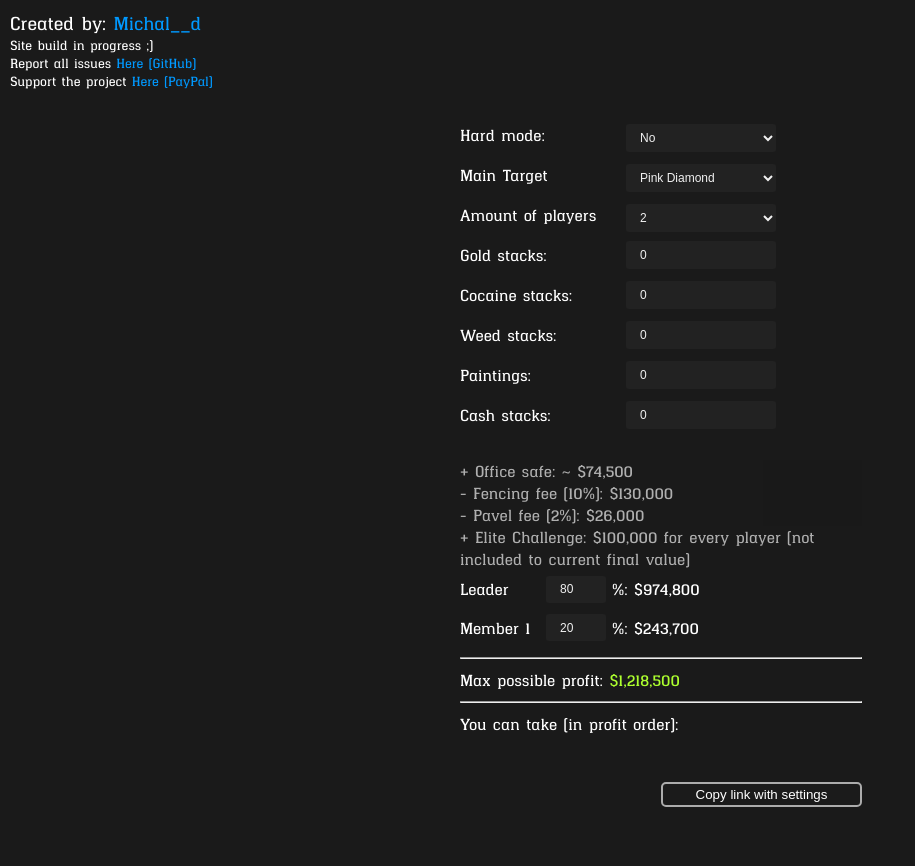
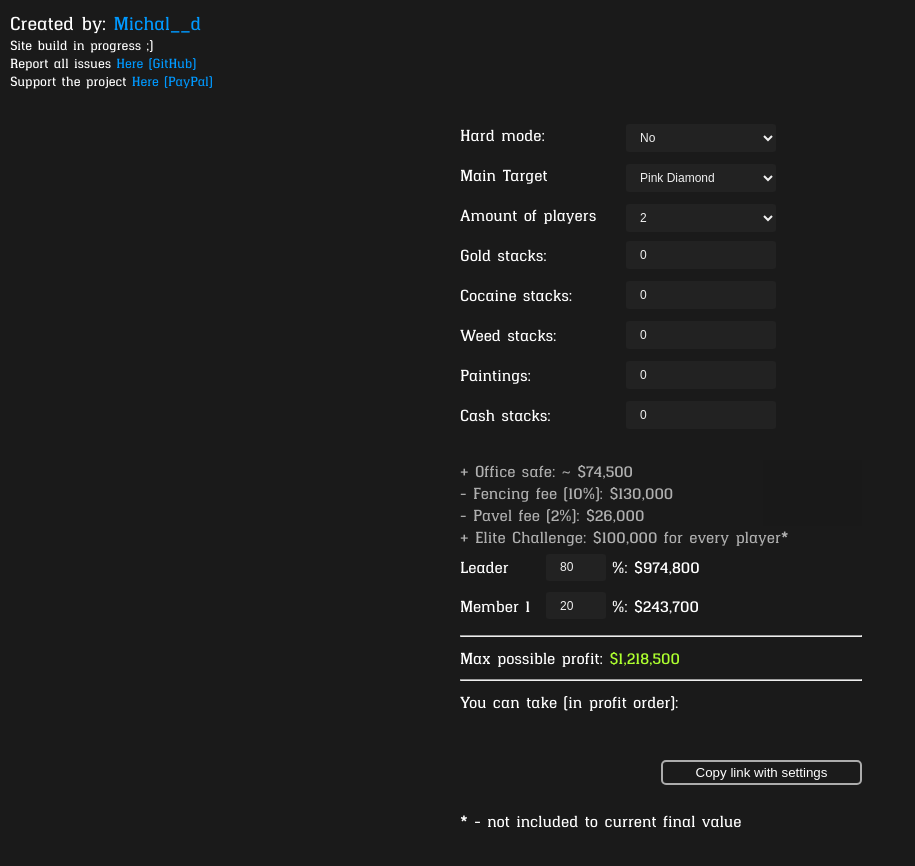
Before and after one commit to MichalD96/Perico-heist-goods-counter, a plain HTML site: page index.html in a window 1280 px wide. Shown: the whole page, without its empty margins (0-915 px from the left). Before the commit the page ends 832 px from the top, so only its background shows below. Drawn offline with Linux system fonts and the light colour scheme.

Commit message:
Add note about elite challenge

```diff
--- a/css/style.css
+++ b/css/style.css
@@ -225,3 +225,7 @@ input[type="number"] {
 .dimmed {
   opacity: .65;
 }
+
+.properties {
+  margin: 25px 0;
+}
--- a/index.html
+++ b/index.html
@@ -94,7 +94,7 @@
     <div class="dimmed">+ Office safe: <span id="office-safe"></span></div>
     <div class="dimmed">- Fencing fee (10%): <span id="fencing-fee"></span></div>
     <div class="dimmed">- Pavel fee (2%): <span id="pavel-fee"></span></div>
-    <div class="dimmed">+ Elite Challenge: <span id="elite-challenge"></span> for every player (not included to current final value)</div>
+    <div class="dimmed">+ Elite Challenge: <span id="elite-challenge"></span> for every player*</div>
     <div class= "cuts">
       <div class="custom-input-narrow">
         <label contenteditable="true" for="leader">Leader</label>
@@ -128,6 +128,9 @@
     <div class="hidden"><span class="big" id="cash-bag">0</span></div>
     <br>
     <button id="link-settings">Copy link with settings</button>
+    <div class="properties">
+      <p>* - not included to current final value</p>
+    </div>
   </div>
 
   <script src="js/loader.js?nocache=1004"></script>
```
